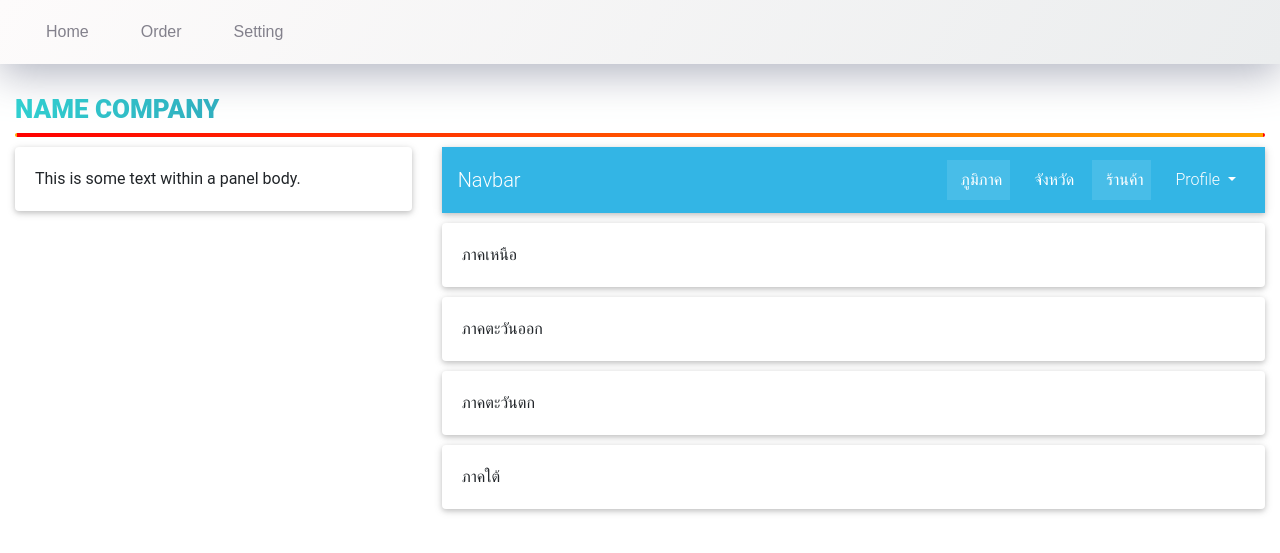
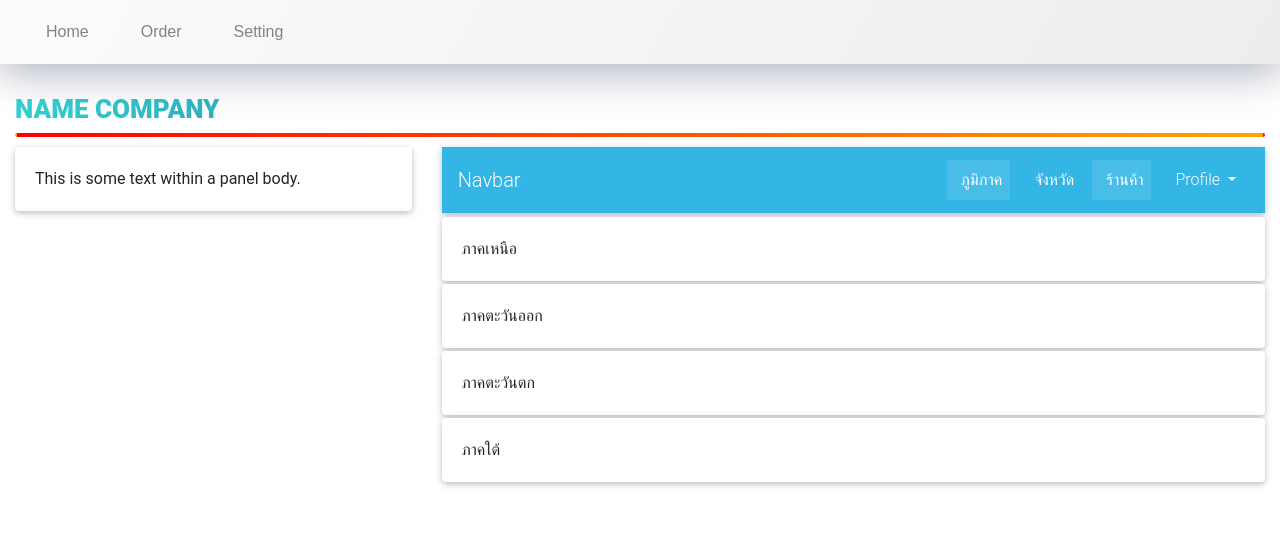
Before and after one commit to ToshyraF/bannashop, a Django app: page / in a window 1280 px wide. Shown: the top 553 px of the page. Run offline with Django 3.2, Linux system fonts and the light colour scheme; some libraries are stand-ins or nearby versions.

Commit message:
change css all of project

```diff
--- a/templates/subpage/region.html
+++ b/templates/subpage/region.html
@@ -93,7 +93,7 @@
         <div class="collapsible-body"><span>Lorem ipsum dolor sit amet.</span></div>
     </li>
   </ul> -->
-<div class="card " data-toggle="collapse" href="#multiCollapseExample2" aria-controls="multiCollapseExample2" style="margin-top: 10px;">
+<div class="card " data-toggle="collapse" href="#multiCollapseExample2" aria-controls="multiCollapseExample2" style="margin-top: 3px;">
     <div class="card-body " >
         ภาคเหนือ
     </div>
@@ -108,7 +108,7 @@
         </div>
     </div>
 </div>
-<div class="card " data-toggle="collapse" href="#multiCollapseExample3" aria-controls="multiCollapseExample3" style="margin-top: 10px;">
+<div class="card " data-toggle="collapse" href="#multiCollapseExample3" aria-controls="multiCollapseExample3" style="margin-top: 3px;">
     <div class="card-body " >
         ภาคตะวันออก
     </div>
@@ -123,7 +123,7 @@
         </div>
     </div>
 </div>
-<div class="card " data-toggle="collapse" href="#multiCollapseExample4" aria-controls="multiCollapseExample4" style="margin-top: 10px;">
+<div class="card " data-toggle="collapse" href="#multiCollapseExample4" aria-controls="multiCollapseExample4" style="margin-top: 3px;">
     <div class="card-body " >
         ภาคตะวันตก
     </div>
@@ -138,7 +138,7 @@
         </div>
     </div>
 </div>
-<div class="card " data-toggle="collapse" href="#multiCollapseExample5" aria-controls="multiCollapseExample5" style="margin-top: 10px;">
+<div class="card " data-toggle="collapse" href="#multiCollapseExample5" aria-controls="multiCollapseExample5" style="margin-top: 3px;">
     <div class="card-body " >
         ภาคใต้
     </div>
```
